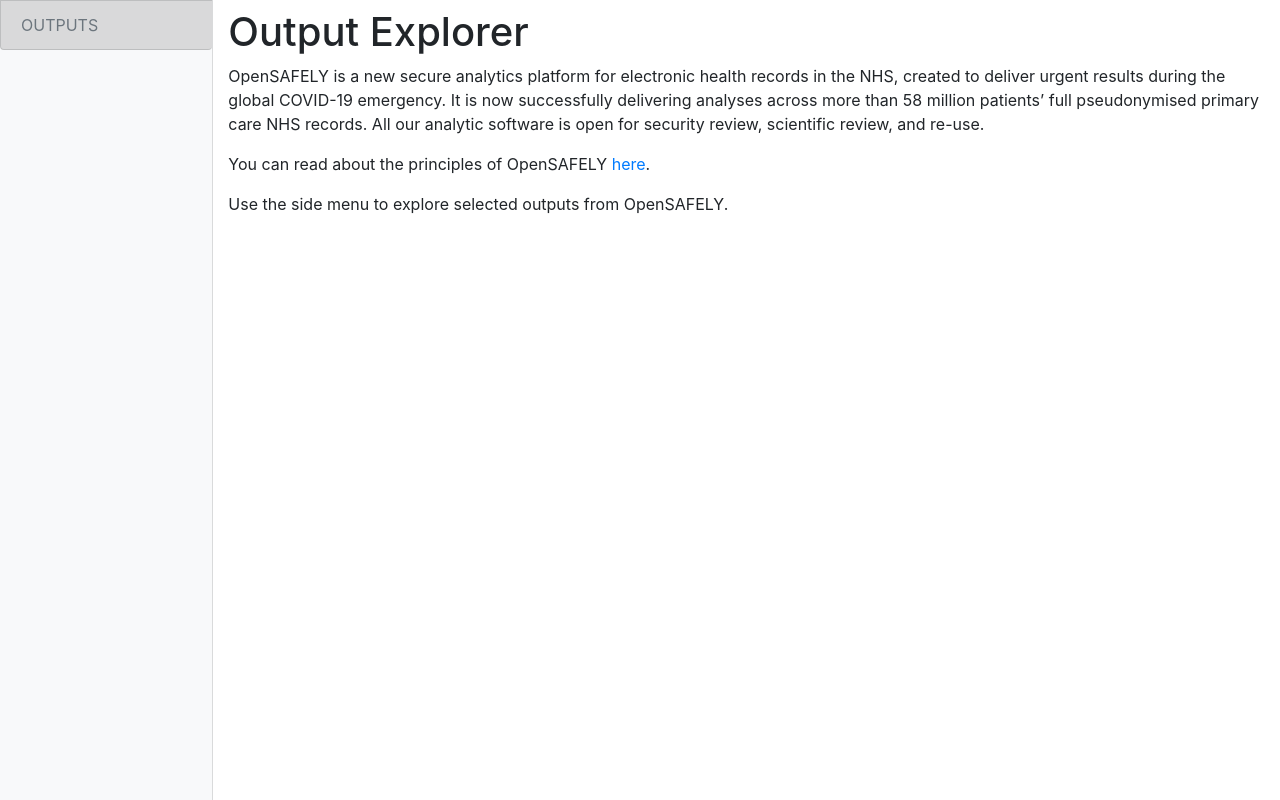
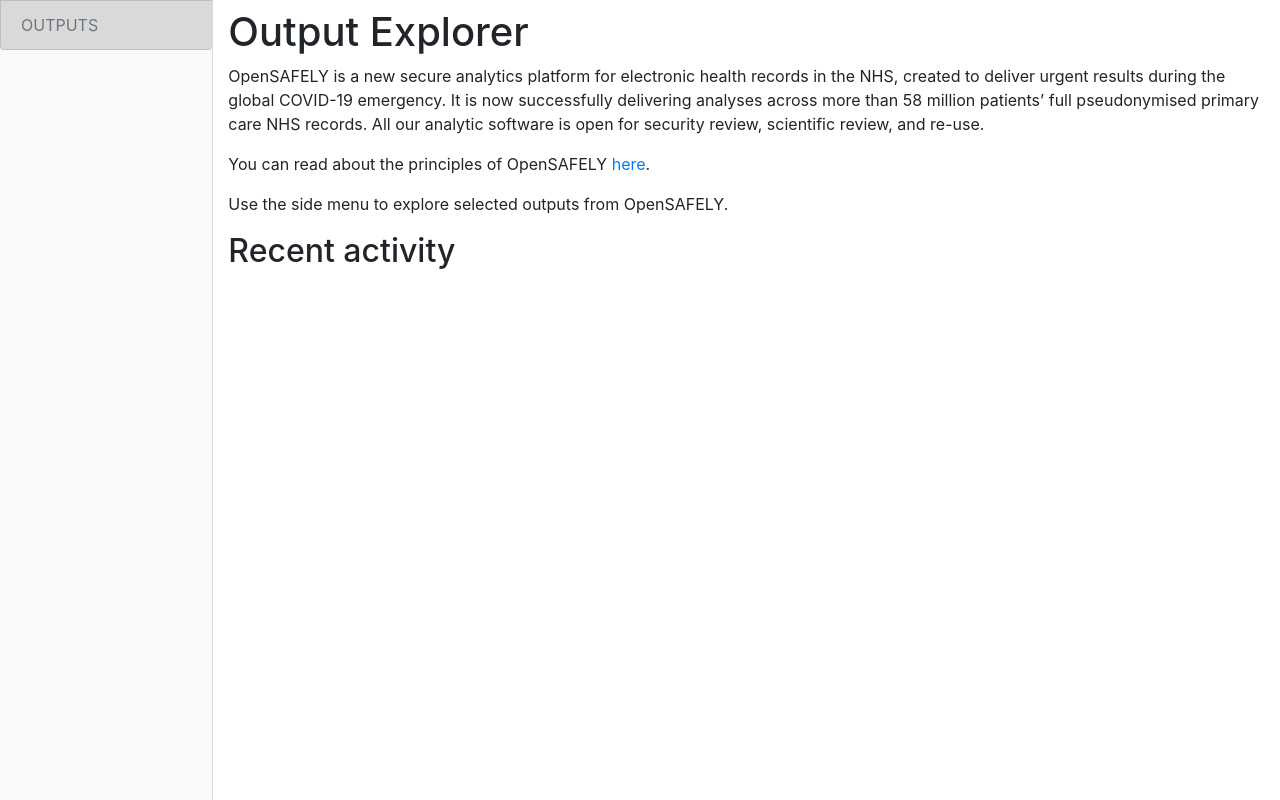
Before and after one commit to opensafely-core/reports, a Django app: page / in a window 1280 px wide. Shown: the part 76-876 px from the top of the page. Run offline with Django 3.2, Linux system fonts and the light colour scheme; data comes from the database, SQL or seed files in the repository; data that the repository does not hold is empty; parts of the project's set-up code (start-up, migrations or seed data) failed here and were passed over.

Commit message:
Show recent activity on landing page

```diff
--- a/gateway/templates/gateway/landing.html
+++ b/gateway/templates/gateway/landing.html
@@ -11,4 +11,13 @@
     </p>
     <p>You can read about the principles of OpenSAFELY <a href="https://opensafely.org/principles/">here</a>.</p>
     <p>Use the side menu to explore selected outputs from OpenSAFELY.</p>
+
+    <h2>Recent activity</h2>
+    <ul>
+        {% for output in recent_activity %}
+            <li>
+                <a href="{{ output.get_absolute_url }}">{{ output.menu_name }}</a> | {{ output.activity }} | {{ output.activity_date|timesince:today }} ago
+            </li>
+        {% endfor %}
+    </ul>
 {% endblock %}
--- a/gateway/views.py
+++ b/gateway/views.py
@@ -1,6 +1,9 @@
+from datetime import datetime
+
 import requests_cache
 import structlog
 from django.contrib.auth.mixins import LoginRequiredMixin, UserPassesTestMixin
+from django.db.models import F, Value
 from django.shortcuts import get_object_or_404, render
 from django.urls import reverse
 from django.views.decorators.cache import never_cache
@@ -8,6 +11,8 @@ from django.views.decorators.csrf import csrf_exempt
 from django.views.generic import DetailView
 from social_django.utils import load_backend, load_strategy
 from social_django.views import complete
+
+from outputs.models import Output
 
 from .models import Organisation
 
@@ -17,7 +22,32 @@ logger = structlog.getLogger()
 
 @never_cache
 def landing(request):
-    return render(request, "gateway/landing.html")
+    """Landing page for main site and post-login.  Displays recent Output activity"""
+    # Find the latest 10 publication dates in reverse order; this is the maximum number of
+    # Outputs with publication date that we'll show
+    published = Output.objects.order_by("-publication_date")[:10].annotate(
+        activity=Value("published"), activity_date=F("publication_date")
+    )
+    # Find the latest 10 last_updated dates in reverse order that are greater than
+    # publication date; if published and output date are the same, we don't want to
+    # show both; last updated should always be after published
+    last_10_updated = Output.objects.filter(
+        last_updated__isnull=False, last_updated__gt=F("publication_date")
+    ).order_by("-last_updated")[:10]
+    updated = last_10_updated.annotate(
+        activity=Value("updated"), activity_date=F("last_updated")
+    )
+    # sort Outputs by activity date and select the 10 most recent; this may return
+    # duplicate Outputs if their published and last_updated dates are both recent, but
+    # that's OK
+    recent_activity = sorted(
+        [*published, *updated], key=lambda x: x.activity_date, reverse=True
+    )[:10]
+    context = {
+        "recent_activity": recent_activity,
+        "today": datetime.utcnow().date(),
+    }
+    return render(request, "gateway/landing.html", context)
 
 
 @never_cache
--- a/outputs/context_processors.py
+++ b/outputs/context_processors.py
@@ -2,4 +2,6 @@ from .models import Category
 
 
 def outputs(request):
-    return {"categories": Category.populated.all()}
+    return {
+        "categories": Category.populated.all(),
+    }
```
Also changed, not shown: outputs/baker_recipes.py (+12 -1 lines), tests/outputs/test_views.py (+78 -17 lines).
